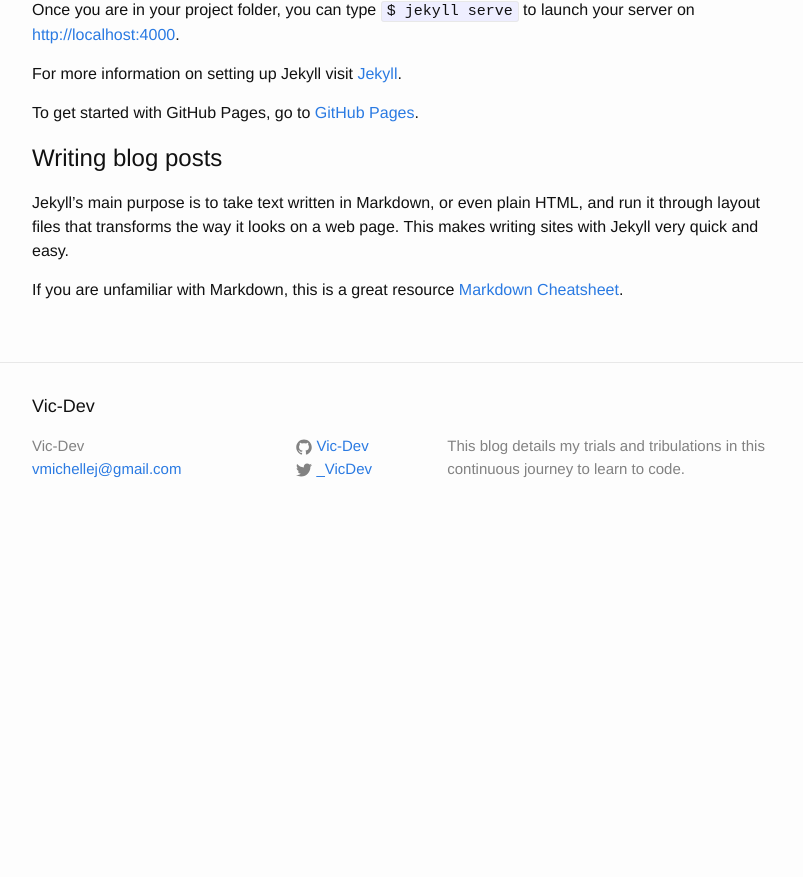
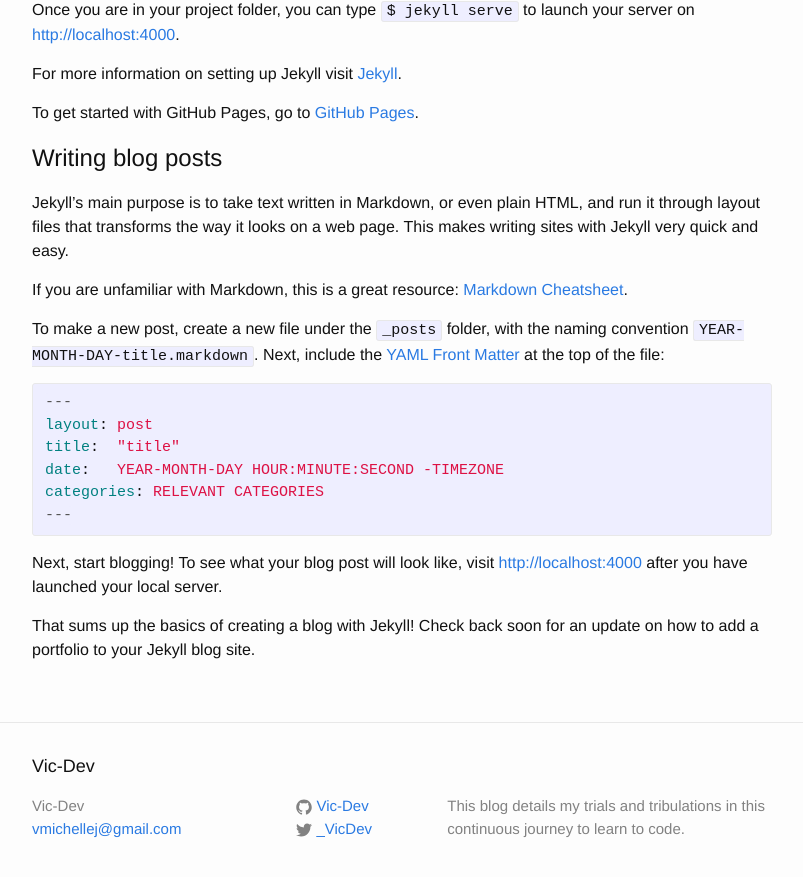
Before and after one commit to Vic-Dev/Vic-Dev.github.io, a Jekyll site: the page built from _posts/2016-06-04-welcome-to-jekyll.markdown, in a window 1280 px wide and 900 px high, scrolled down 627 px. Shown: the top 877 px of the window, without its empty margins (238-1041 px from the left). Built offline with Jekyll 4.4.1, drawn with Linux system fonts in a browser that asks for light colours; before the commit the page ends 1167 px from its top, so only the background shows below that; some of the changed text lies outside the part shown.

Commit message:
Update blog post

```diff
--- a/_posts/2016-05-29-welcome-to-jekyll.markdown
+++ b/_posts/2016-06-04-welcome-to-jekyll.markdown
@@ -35,4 +35,19 @@ To get started with GitHub Pages, go to [GitHub Pages](https://pages.github.com/
 
 Jekyll's main purpose is to take text written in Markdown, or even plain HTML, and run it through layout files that transforms the way it looks on a web page. This makes writing sites with Jekyll very quick and easy.
 
-If you are unfamiliar with Markdown, this is a great resource [Markdown Cheatsheet](https://github.com/adam-p/markdown-here/wiki/Markdown-Cheatsheet).
+If you are unfamiliar with Markdown, this is a great resource: [Markdown Cheatsheet](https://github.com/adam-p/markdown-here/wiki/Markdown-Cheatsheet).
+
+To make a new post, create a new file under the `_posts` folder, with the naming convention `YEAR-MONTH-DAY-title.markdown`. Next, include the [YAML Front Matter](https://jekyllrb.com/docs/frontmatter/) at the top of the file:
+
+{% highlight markdown %}
+---
+layout: post
+title:  "title"
+date:   YEAR-MONTH-DAY HOUR:MINUTE:SECOND -TIMEZONE
+categories: RELEVANT CATEGORIES
+---
+{% endhighlight %}
+
+Next, start blogging! To see what your blog post will look like, visit <http://localhost:4000> after you have launched your local server.
+
+That sums up the basics of creating a blog with Jekyll! Check back soon for an update on how to add a portfolio to your Jekyll blog site.
```
Also changed, not shown: other parts of _posts/2016-06-04-welcome-to-jekyll.markdown (+1 -1 lines), 4 other files.
